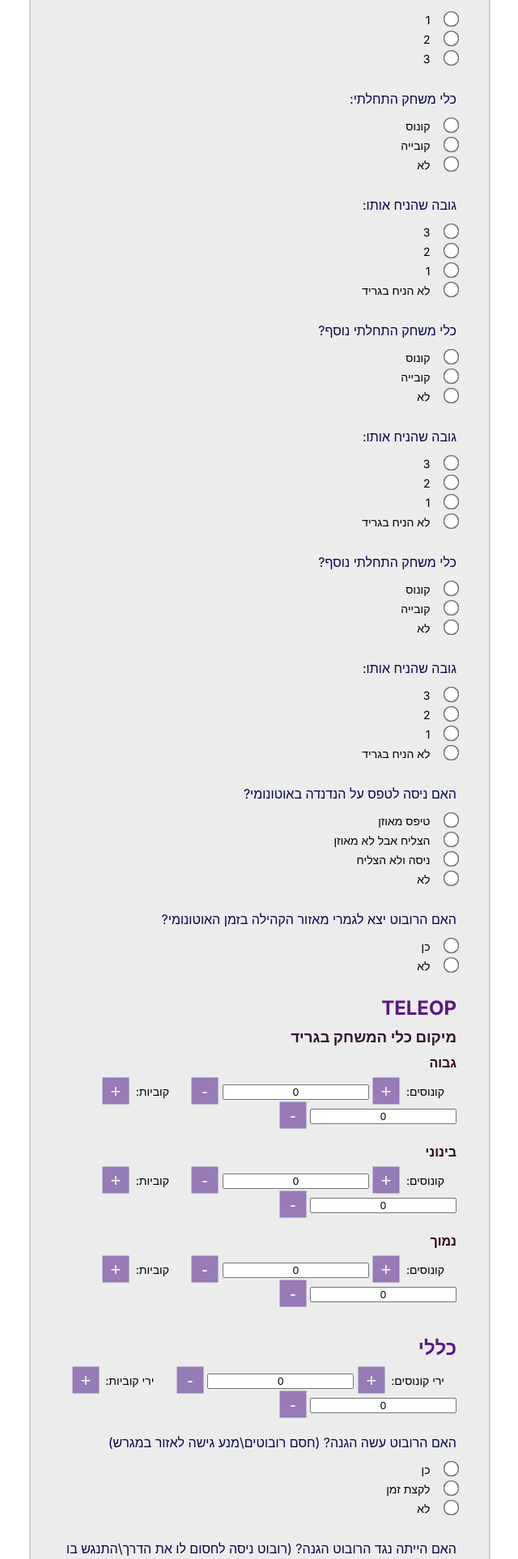
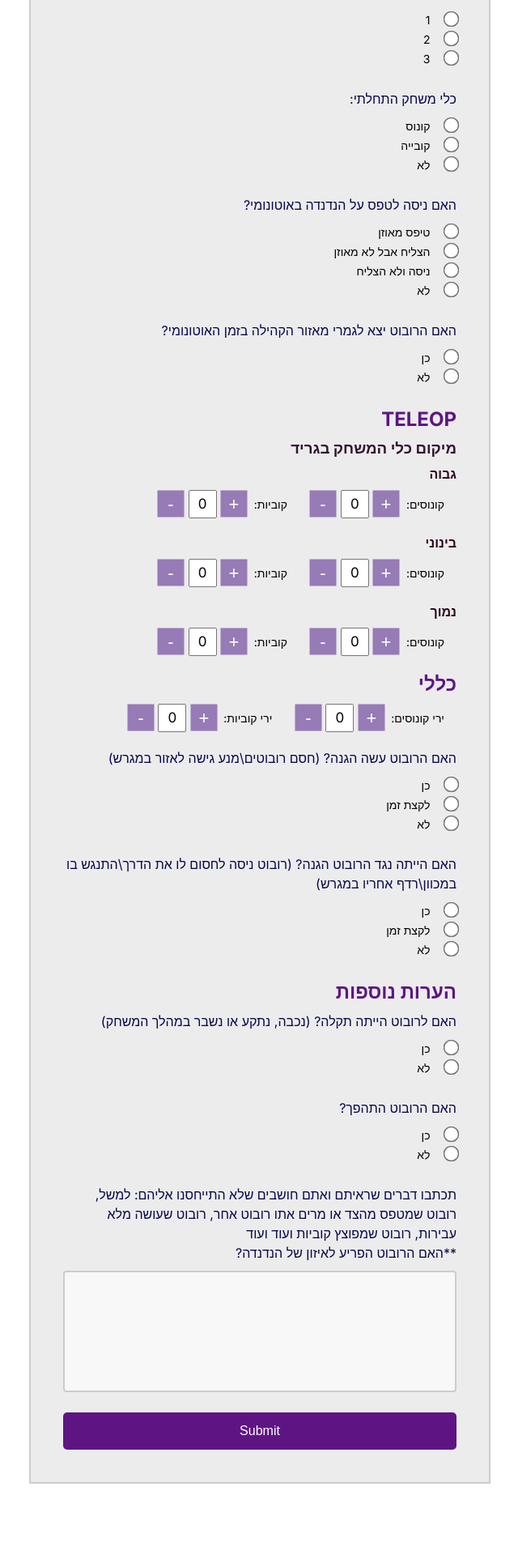
Before and after one commit to maya8237/strategy-site, a Flask app: page /form in a window 1280 px wide. Shown: the part 567-2492 px from the top of the page at 81% size, without its empty margins (319-959 px from the left). After the commit the page ends 2399 px from the top, so only its background shows below. Run offline with Flask 2, Linux system fonts and the light colour scheme; some libraries are stand-ins or nearby versions.

Commit message:
ADDED HIDDEN QUESTIONS FOR EXTRA AUTONOMOUS TOOLS

```diff
--- a/static/new.css
+++ b/static/new.css
@@ -117,9 +117,9 @@
   }
 }
 
-  .number-input input[type="number"] {
-    width:35px;
-    height:35px;
+   input[type="number"] {
+    width: 35px;
+    height: 35px;
     font-family: 'Inter', sans-serif;
     max: 6;
     font-size: 17px;
@@ -159,16 +159,23 @@
   }
 
   /* Chrome, Safari, Edge, Opera */
-input::-webkit-outer-spin-button,
-input::-webkit-inner-spin-button {
-  -webkit-appearance: none;
-  margin: 0;
+  input::-webkit-outer-spin-button,
+  input::-webkit-inner-spin-button {
+    -webkit-appearance: none;
+    margin: 0;
 }
 
 /* Firefox */
   input[type="number"] {
     -moz-appearance: textfield;
     text-align: center;
+
+}
+  input[type="number"].field {
+    width: 35px;
+    height: 35px;
+    font-family: 'Inter', sans-serif;
+    font-size: 17px;
 }
 
   .formbold-form-input {
--- a/static/required.js
+++ /dev/null
@@ -1,42 +0,0 @@
-const numInputs = document.querySelectorAll('input[type=number]')
-
-numInputs.forEach(function(input) {
-  input.addEventListener('change', function(e) {
-    if (e.target.value == '') {
-      e.target.value = 0
-    }
-  })
-})
-$(document).ready(function() {
-   $("#myForm").validate({
-      rules: {
-  on_field: "required",
-  scouter_name: "required",
-  game_num: "required",
-  team_num: "required",
-  starter_location: "required",
-  starter_tool_1: "required",
-  auto_seesaw: "required",
-  mobility: "required",
-  grid_co_h: "required",
-  grid_co_m: "required",
-  grid_co_l: "required",
-  grid_cu_h: "required",
-  grid_cu_m: "required",
-  grid_cu_l: "required",
-  cone_shoot: "required",
-  cube_shoot: "required",
-  defence_execute: "required",
-  defence_receive: "required",
-  dysfunction: "required",
-  flip: "required"
-  },
-         submitHandler: function(form) {
-            form.submit();
-            $("#submit-btn").attr("disabled", true);
-            $("#submit-btn").val("Sending, please wait...");
-        },
-         errorPlacement: function(error, element) {
-      error.appendTo('#errorContainer');}
-   });
-});
--- a/templates/form.html
+++ b/templates/form.html
@@ -52,7 +52,6 @@
                 </div>
             </div>
             <div class="formbold-input-radio-wrapper">
-
                 <div class="formbold-radio-flex">
                     <div class="formbold-radio-group">
                         <label class="formbold-form-label">כלי משחק התחלתי:</label>
@@ -64,10 +63,8 @@
                         <label class="formbold-radio-label" for="starter_tool_1_3">לא</label><br>
                     </div>
                 </div>
-
             </div>
-            <div class="extra_tool_1">
-
+            <div id="extra_tool_1" style="display: none;">
             <div class="formbold-input-radio-wrapper">
                 <div class="formbold-radio-flex">
                     <div class="formbold-radio-group">
@@ -99,7 +96,7 @@
 
             </div>
             </div>
-            <div class="extra_tool_2">
+            <div id="extra_tool_2" style="display: none;">
 
             <div class="formbold-input-radio-wrapper">
                 <div class="formbold-radio-flex">
@@ -133,7 +130,7 @@
             </div>
 
             </div>
-            <div class="extra_tool_3">
+            <div id="extra_tool_3" style="display: none;">
             <div class="formbold-input-radio-wrapper">
                 <div class="formbold-radio-flex">
                     <div class="formbold-radio-group">
@@ -180,9 +177,9 @@
             </div>
             <h2>TELEOP</h2>
             <H3>מיקום כלי המשחק בגריד</H3>
-            <div class="formbold-input-group">
+            <div id="grid">
             <h4>גבוה</h4>
-            <div id="grid1" class="number-input">
+            <div id="grid1">
                 <label class="formbold-radio-label">קונוסים:</label>
                 <button type="button" id="add1" class="add">+</button>
                 <input type="number" id="grid_co_h" name="grid_co_h" value="0" class="field"/>
@@ -194,7 +191,7 @@
             </div>
             <br>
             <h4>בינוני</h4>
-            <div id="grid2" class="number-input">
+            <div id="grid2">
                 <label class="formbold-radio-label">קונוסים:</label>
                 <button type="button" id="add3" class="add">+</button>
                 <input type="number" id="grid_co_m" name="grid_co_m" value="0" class="field"/>
@@ -206,7 +203,7 @@
             </div>
             <br>
             <h4>נמוך</h4>
-            <div id="grid3" class="number-input">
+            <div id="grid3">
                 <label class="formbold-radio-label">קונוסים:</label>
                 <button type="button" id="add5" class="add">+</button>
                 <input type="number" id="grid_co_l" name="grid_co_l" value="0" class="field"/>
@@ -219,7 +216,7 @@
             </div>
             <br>
             <h2>כללי</h2>
-            <div id="shoot" class="number-input">
+            <div id="shoot">
                 <label class="formbold-radio-label">ירי קונוסים:</label>
                 <button type="button" id="add7" class="add">+</button>
                 <input type="number" id="cone_shoot" name="cone_shoot" value="0" class="field"/>
@@ -243,7 +240,7 @@
                         <label class="formbold-radio-label" for="defence_execute_3">לא</label><br>
                     </div>
                 </div>
-            <script src="/static/grid.js"></script>
+            <script src="/static/counter.js"></script>
 
             </div>
             <div class="formbold-input-radio-wrapper">
@@ -308,5 +305,5 @@
     </div>
 </div>
 </body>
-<script src="/static/required.js"></script>
+<script src="/static/main.js"></script>
 </html>
```
Also changed, not shown: static/main.js (added, +86 -0 lines), static/counter.js (renamed from static/grid.js).
